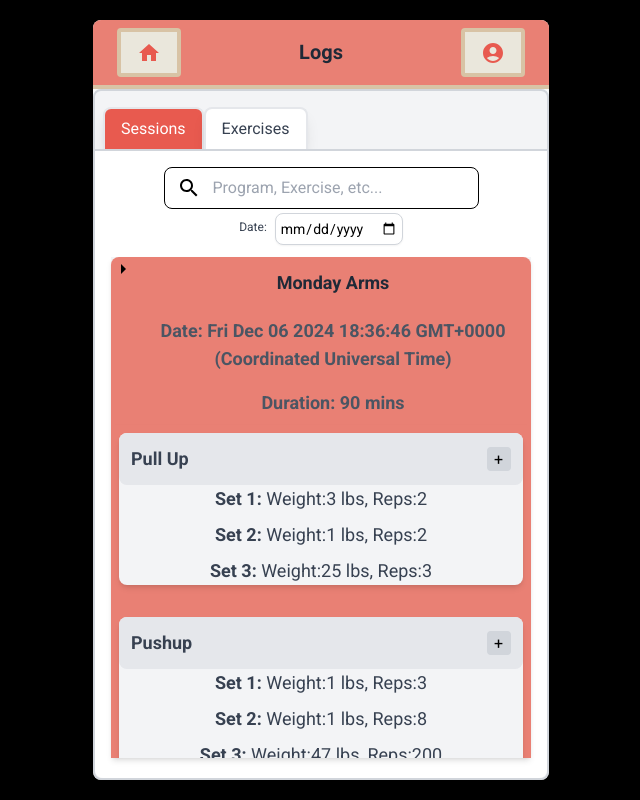
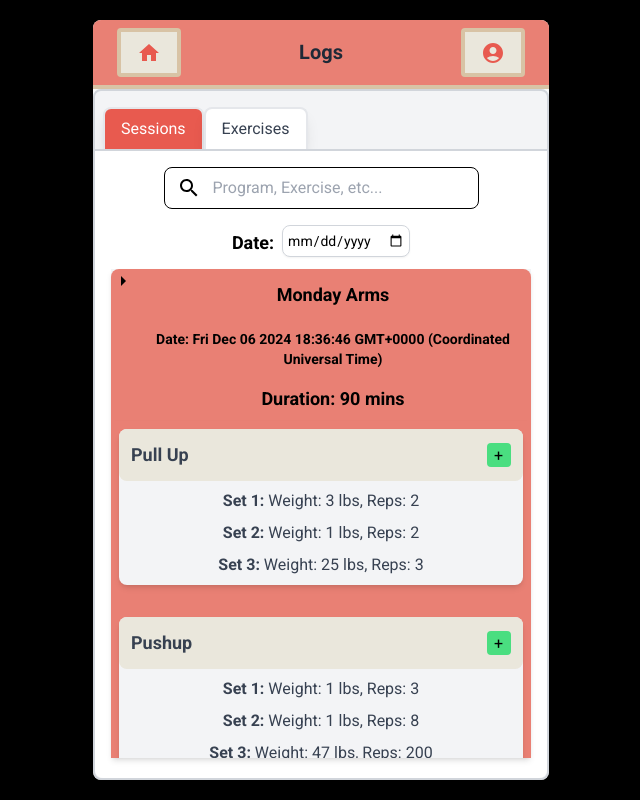
Before and after one commit to JoshuaW13/ConceptFitness, a React (Vite) app in the folder conceptFitness/: page /sessionLogs in a window 1280 px wide. Both pictures are taken after a click on the element 640 px from the left and 340 px from the top of the page. Shown: the whole page, without its empty margins (319-959 px from the left). Built offline with nearby package versions, Linux system fonts and the light colour scheme.

Commit message:
finished styling sessions log

```diff
--- a/conceptFitness/src/components/DateInput.jsx
+++ b/conceptFitness/src/components/DateInput.jsx
@@ -8,8 +8,8 @@ function DateInput({ searchDate }) {
   };
 
   return (
-    <form className="flex justify-center items-center gap-2">
-      <label htmlFor="date" className="block text-xs font-medium text-gray-700">
+    <form className="flex items-end gap-2 mt-3">
+      <label htmlFor="date" className="block text-lg font-semibold text-black">
         Date:
       </label>
       <input
@@ -17,7 +17,8 @@ function DateInput({ searchDate }) {
         id="date"
         name="date"
         onChange={handleDateChange}  // Handle the change event
-        className="mt-1 p-1 text-sm block w-32 border border-gray-300 rounded-lg shadow-sm focus:ring-indigo-500 focus:border-indigo-500"
+        className="bg-white mt-1 p-1 text-sm block w-32 border border-gray-300 rounded-lg shadow-sm"
+        style={{ colorScheme: "light" }}
       />
     </form>
   );
--- a/conceptFitness/src/components/ExerciseLog.jsx
+++ b/conceptFitness/src/components/ExerciseLog.jsx
@@ -12,12 +12,12 @@ function ExerciseLog({exerciseRecord}) {
 
   return (
     <div className="bg-gray-100 w-full rounded-lg shadow-md mb-4 relative">
-      <div className="flex items-center justify-between bg-gray-200 p-3 rounded-lg">
+      <div className="flex items-center justify-between bg-[#EAE7DC] p-3 rounded-lg">
         <p className="text-gray-700 text-lg font-semibold">
           {exercises.find((exercise) => exercise.id == exerciseRecord.id).name}
         </p>
         <button
-          className="flex text-black bg-gray-300 hover:bg-gray-400 w-6 h-6 px-1.5 text-center rounded transition duration-200 focus:outline-none"
+          className="flex text-black bg-green-400 hover:bg-green-800 w-6 h-6 px-1.5 text-center rounded transition duration-200 focus:outline-none"
           onClick={(event) => {setIsPopupVisible(!isPopupVisible)
             event.stopPropagation();  // Prevent the event from bubbling up to the parent
           }}
@@ -37,9 +37,9 @@ function ExerciseLog({exerciseRecord}) {
          />
       )}
 
-      <div className="flex flex-col space-y-2">
+      <div className="flex flex-col space-y-2 p-2">
         {exerciseRecord.sets.map((set, index)=>(
-        <p key={index}className="text-gray-700 text-lg"><span className='font-semibold'>Set {index+1}:</span>  Weight:{set.weight} lbs, Reps:{set.reps}</p>
+        <p key={index}className="text-gray-700"><span className='font-semibold'>Set {index+1}:</span>  Weight: {set.weight} lbs, Reps: {set.reps}</p>
         ))}
       </div>
     </div>
--- a/conceptFitness/src/components/SessionLog.jsx
+++ b/conceptFitness/src/components/SessionLog.jsx
@@ -11,11 +11,11 @@ function SessionLog({ onClick, sessionLog }) {
       className="w-full rounded-t-lg font-semibold"
       onClick={onClick}
     >
-      <p className="text-lg text-gray-800 p-3 rounded-t-lg">
+      <p className="text-lg text-black p-3 rounded-t-lg">
         {programs.find((p) => p.id == sessionLog.programId).name}
       </p>
-      <p className="text-lg text-gray-600 px-3 py-2">Date: {sessionLog.date}</p>
-      <p className="text-lg text-gray-600 px-3 py-2">Duration: {sessionLog.durationMinutes} mins</p>
+      <p className="text-sm text-black px-3 py-2">Date: {sessionLog.date}</p>
+      <p className="text-lg text-black px-3 py-2">Duration: {sessionLog.durationMinutes} mins</p>
     </div>
   );
 }
```
